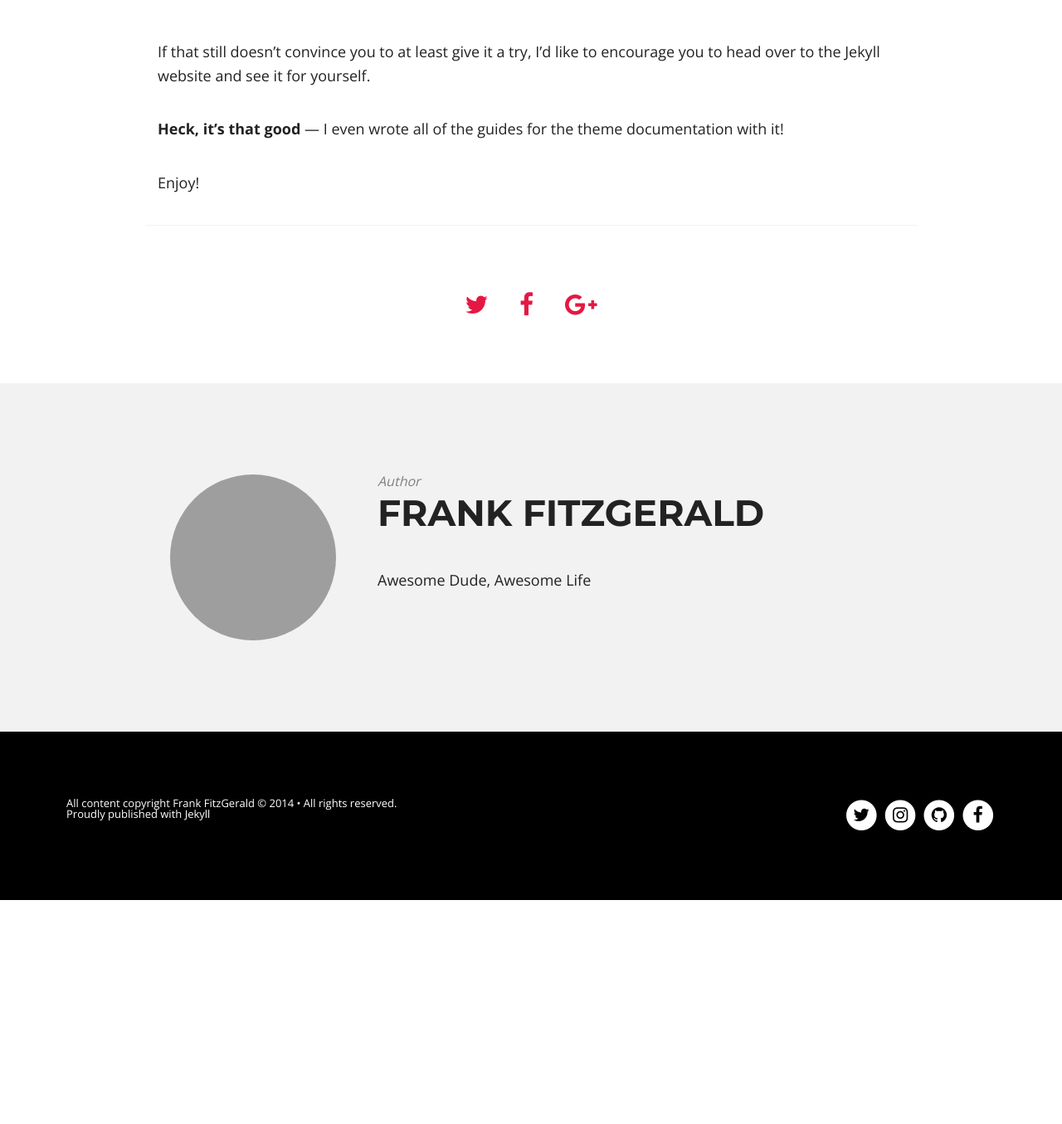
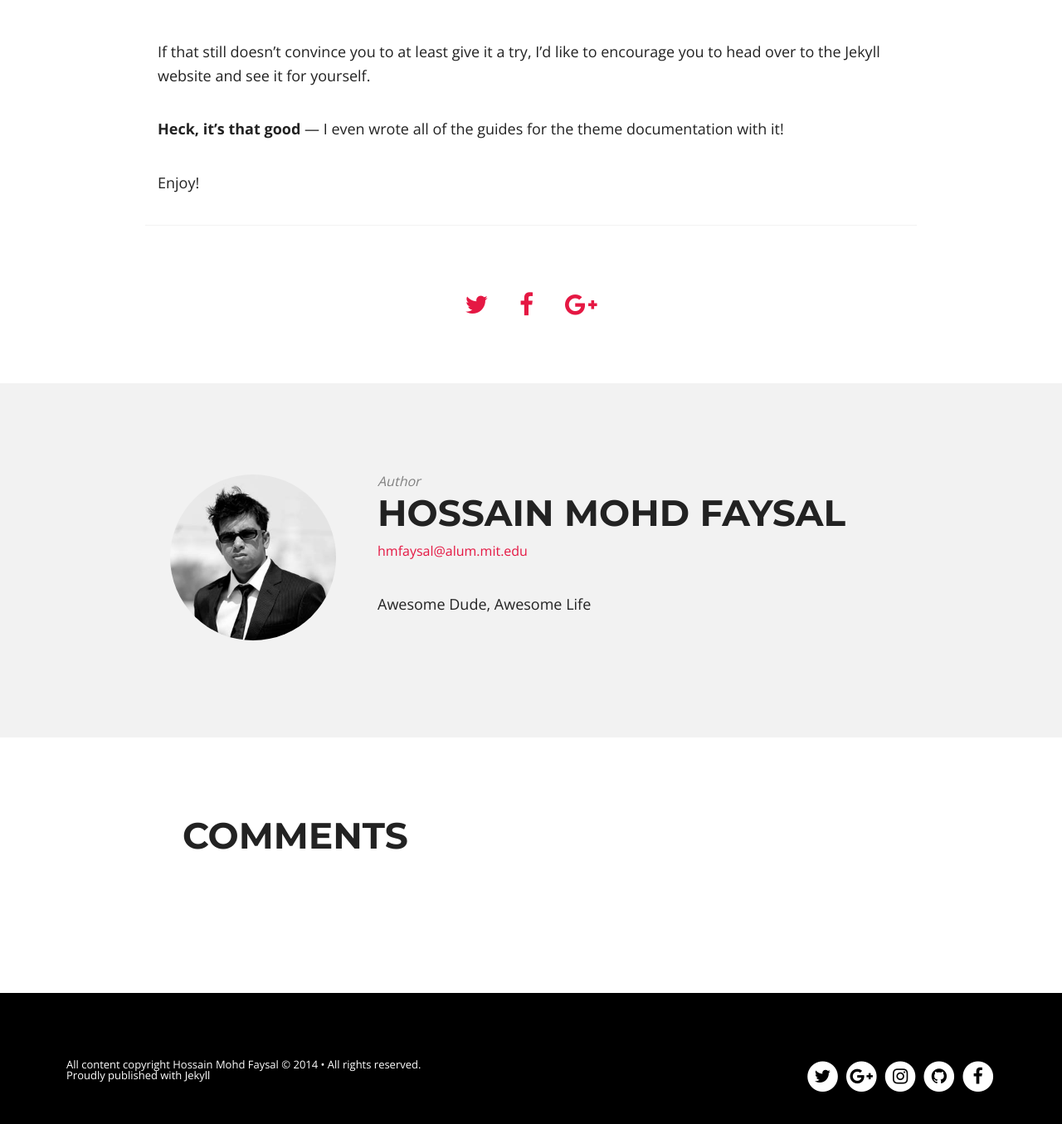
Before and after one commit to FrankFitzGerald/frankfitzgerald.github.io, a Jekyll site: the page built from _posts/2014-07-23-why-jekyll.md, in a window 1280 px wide and 1400 px high, scrolled down 1288 px. Shown: the top 1355 px of the window at 83% size. Built offline with Jekyll 4.4.1, drawn with Linux system fonts in a browser that asks for light colours; nearby versions of some CDN libraries; comment, search, counter and statistics services are not loaded; before the commit the page ends 2373 px from its top, so only the background shows below that; some of the changed text lies outside the part shown; grey boxes are pictures that could not be loaded.

```diff
--- a/_config.yml
+++ b/_config.yml
@@ -1,31 +1,31 @@
 title:            Notepad
 description:      "Blogging is fun"
 logo:             logo.png
-disqus_shortname:
-share:        true
+disqus_shortname: hmfaysal
+share:            true
 dropcap:			true
 # Change url to your domain. Leave localhost server or blank when working locally.
 # or use the hint from http://jekyllrb.com/docs/github-pages/ to keep this the same
 # whether working locally or remotely. Start Jekyll with: jekyll serve --baseurl ''
-url:
+url:        	  /Notepad
 
 # Owner/author information
 owner:
-  name:           Frank FitzGerald
-  avatar:
-  email:
+  name:           Hossain Mohd Faysal
+  avatar:         hmfaysal.jpg
+  email:          hmfaysal@alum.mit.edu
   # Use the coder's toolbox at http://coderstoolbox.net/string/#!encoding=xml&action=encode&charset=us_ascii to encode your description into XML string
   description:    Awesome Dude, Awesome Life
   # Social networking links used in footer. Update and remove as you like.
-  twitter:        frank_fitz
-  facebook:       FitzGeraldFrank
-  github:         FrankFitzGerald
-  instagram:      frankjfitzgerald
+  twitter:        hmfaysal
+  facebook:       hmfaysal
+  github:         hmfaysal
+  instagram:      hmfaysal
   # For Google Authorship https://plus.google.com/authorship
-  google_plus:
+  google_plus:    https://plus.google.com/u/0/102602916593522619858
 
 # Analytics and webmaster tools stuff goes here
-google_analytics:
+google_analytics:   UA-39365944-7
 google_verify:
 # https://ssl.bing.com/webmaster/configure/verify/ownership Option 2 content= goes here
 bing_verify:
@@ -71,8 +71,8 @@
 
 prose:
   rooturl: '_posts'
-  siteurl: 'http://frankfitzgerald.github.io'
-  relativeLinks: 'http://frankfitzgerald.github.io/links.jsonp'
+  siteurl: 'http://hmfaysal.github.io/Notepad/'
+  relativeLinks: 'http://hmfaysal.github.io/Notepad/links.jsonp'
   media: 'images'
   metadata:
     _posts:
```
